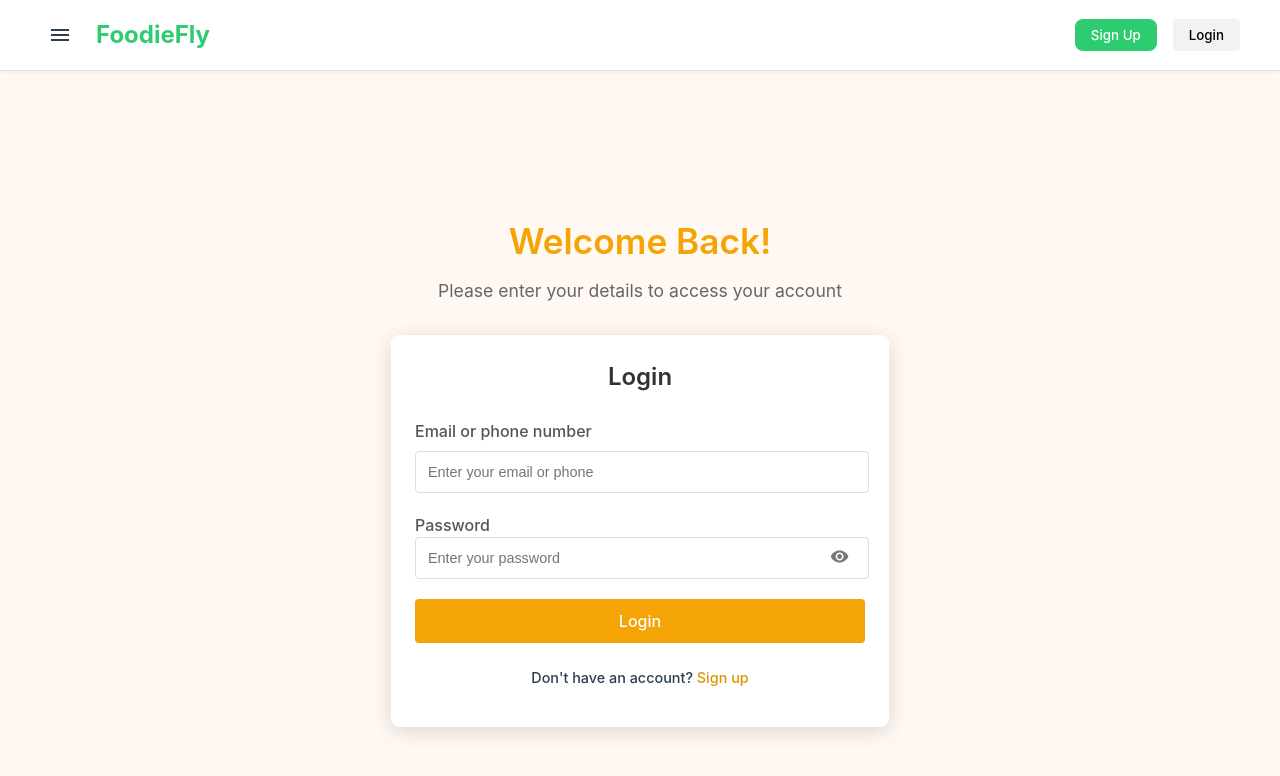
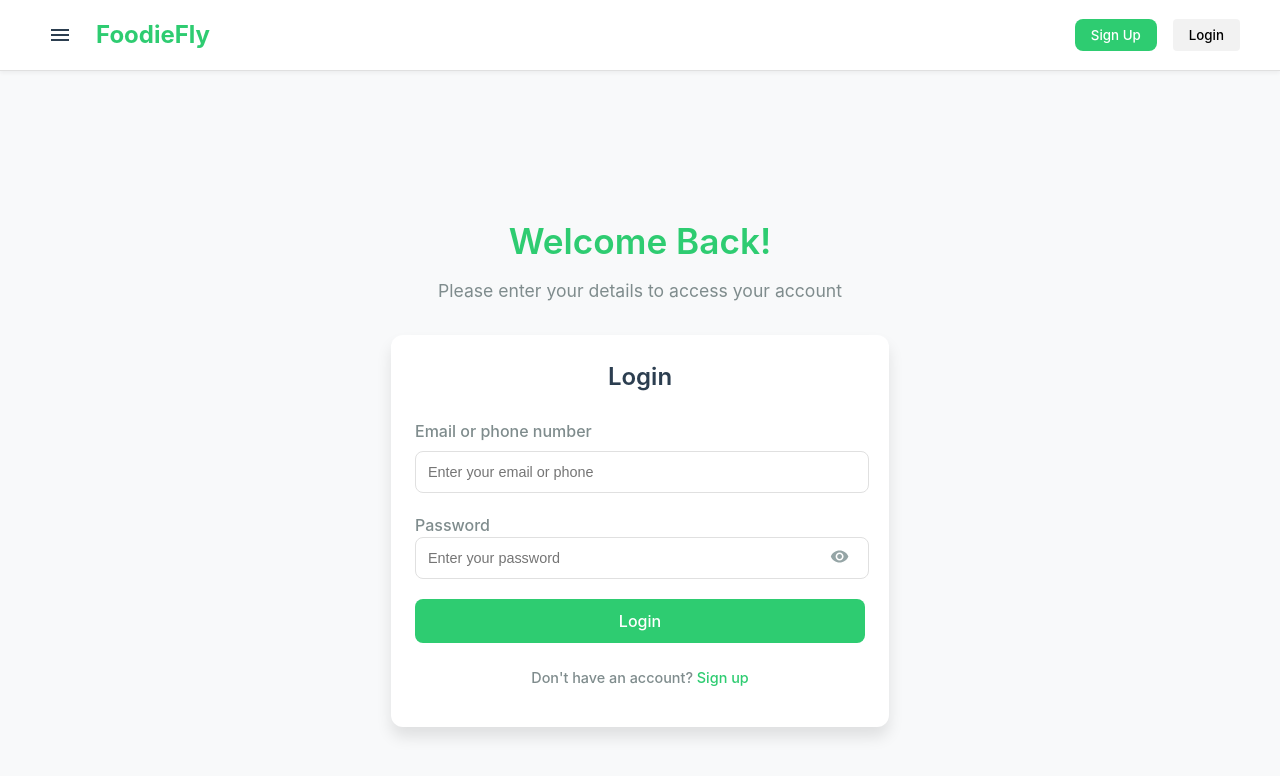
Before and after one commit to JordanCJ7/FoodieFly, a React (Create React App) app in the folder frontend/: page /login in a window 1280 px wide. Shown: the top 776 px of the page. Built offline with nearby package versions, Linux system fonts and the light colour scheme.

Commit message:
Update Login.css

```diff
--- a/frontend/src/pages/auth/login/Login.css
+++ b/frontend/src/pages/auth/login/Login.css
@@ -5,7 +5,7 @@
   justify-content: center;
   align-items: center;
   min-height: 100vh;
-  background-color: #fff8f3;
+  background-color: var(--background-light);
 }
 
 /* Welcome message styling */
@@ -16,33 +16,33 @@
 }
 
 .welcome-heading {
-  color: #f4a405;
+  color: var(--primary-color);
   font-size: 2.2rem;
   margin: 0 0 10px 0;
   font-weight: 600;
 }
 
 .welcome-message {
-  color: #666;
+  color: var(--text-secondary);
   font-size: 1.1rem;
   margin: 0;
 }
 
 /* Modal/card styling */
 .login-modal {
-  background-color: white;
-  border-radius: 8px;
+  background-color: var(--background-white);
+  border-radius: var(--border-radius-lg);
   width: 100%;
   max-width: 450px;
   padding: 24px;
-  box-shadow: 0 4px 20px rgba(0, 0, 0, 0.15);
+  box-shadow: var(--shadow-lg);
   position: relative;
 }
 
 /* Header styling */
 .login-header {
   display: flex;
-  justify-content: center; /* Center the header content */
+  justify-content: center;
   align-items: center;
   margin-bottom: 24px;
 }
@@ -51,7 +51,7 @@
   margin: 0;
   font-size: 1.5rem;
   font-weight: 600;
-  color: #333;
+  color: var(--text-primary);
 }
 
 /* Form styling */
@@ -69,26 +69,26 @@
 
 .labelL {
   font-size: 1rem;
-  color: #555;
+  color: var(--text-secondary);
   font-weight: 500;
 }
 
 .inputL[type="text"],
 .inputL[type="password"] {
   padding: 12px;
-  border: 1px solid #ddd;
-  border-radius: 4px;
+  border: 1px solid var(--border-color);
+  border-radius: var(--border-radius-md);
   font-size: 0.9rem;
   width: 95%;
-  background-color: white !important;
+  background-color: var(--background-white) !important;
+  transition: all var(--transition-speed) ease;
 }
 
 .inputL[type="text"]:focus,
 .inputL[type="password"]:focus {
   outline: none;
-  border-color: #e09400;
-  box-shadow: 0 0 0 2px rgba(255, 107, 0, 0.1);
-
+  border-color: var(--primary-color);
+  box-shadow: 0 0 0 3px var(--primary-light);
 }
 
 /* Password input container */
@@ -104,7 +104,12 @@
   background: none;
   border: none;
   cursor: pointer;
-  color: #777;
+  color: var(--text-light);
+  transition: color var(--transition-speed) ease;
+}
+
+.toggle-password:hover {
+  color: var(--primary-color);
 }
 
 .toggle-password svg {
@@ -113,20 +118,22 @@
 
 /* Button styling */
 .login-button {
-  background-color: #f4a405;
+  background-color: var(--primary-color);
   color: white;
   border: none;
-  border-radius: 4px;
+  border-radius: var(--border-radius-md);
   padding: 12px;
   font-size: 1rem;
   font-weight: 500;
   cursor: pointer;
-  transition: background-color 0.2s;
-  width: 100%; /* Full width button */
+  transition: all var(--transition-speed) ease;
+  width: 100%;
 }
 
 .login-button:hover {
-  background-color: #e09500;
+  background-color: var(--primary-dark);
+  transform: translateY(-1px);
+  box-shadow: var(--shadow-md);
 }
 
 /* Sign up prompt */
@@ -138,16 +145,30 @@
 
 .signup-prompt p {
   font-weight: 500;
+  color: var(--text-secondary);
 }
 
 .signup-prompt .signup-link {
-  color: #e09400;
+  color: var(--primary-color);
   text-decoration: none;
   font-weight: 500;
+  transition: color var(--transition-speed) ease;
 }
 
 .signup-prompt .signup-link:hover {
+  color: var(--primary-dark);
   text-decoration: underline;
+}
+
+/* Error message styling */
+.error-message {
+  color: var(--error-color);
+  background-color: rgba(231, 76, 60, 0.1);
+  padding: 12px;
+  border-radius: var(--border-radius-md);
+  margin-bottom: 16px;
+  font-size: 0.9rem;
+  text-align: center;
 }
 
 /* Responsive styles */
@@ -163,4 +184,12 @@
   .login-form {
     flex: 1;
   }
+
+  .welcome-heading {
+    font-size: 1.8rem;
+  }
+
+  .welcome-message {
+    font-size: 1rem;
+  }
 }
```
